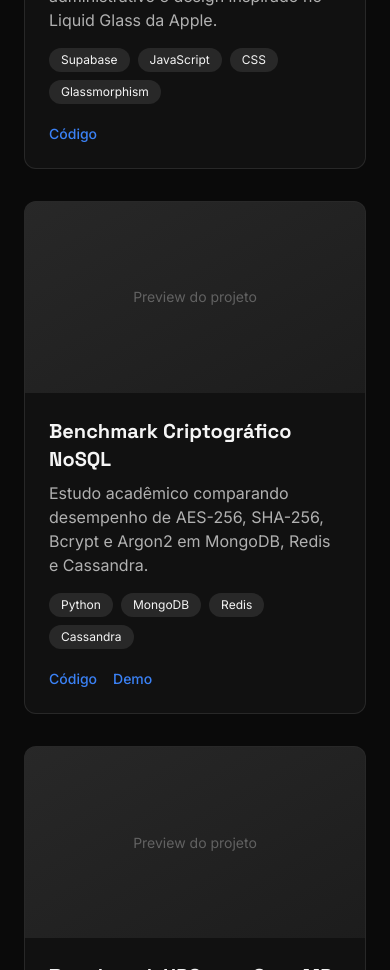
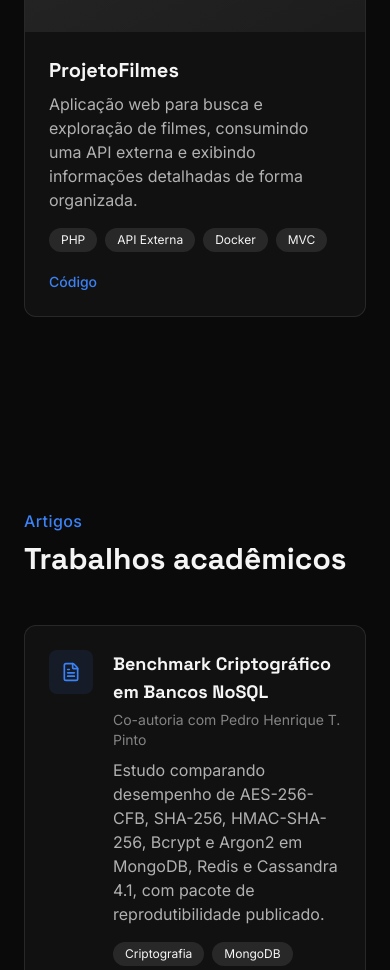
Before and after one commit to Caiosenaf15/portfolio, a Next.js app: page / in a window 390 px wide. Shown: the part 4080-5050 px from the top of the page. Built offline with nearby package versions, Linux system fonts and the light colour scheme.

Commit message:
Update artigos e projetos

```diff
--- a/app/page.tsx
+++ b/app/page.tsx
@@ -3,6 +3,7 @@ import Hero from "@/components/Hero";
 import About from "@/components/About";
 import Experience from "@/components/Experience";
 import Projects from "@/components/Projects";
+import Articles from "@/components/Articles";
 import Certifications from "@/components/Certifications";
 import Skills from "@/components/Skills";
 import Contact from "@/components/Contact";
@@ -16,6 +17,7 @@ export default function Home() {
       <About />
       <Experience />
       <Projects />
+      <Articles />
       <Certifications />
       <Skills />
       <Contact />
--- /dev/null
+++ b/components/Articles.tsx
@@ -0,0 +1,90 @@
+import FadeIn from "./FadeIn";
+import { FileText } from "lucide-react";
+
+const articles = [
+  {
+    title: "Benchmark Criptográfico em Bancos NoSQL",
+    description:
+      "Estudo comparando desempenho de AES-256-CFB, SHA-256, HMAC-SHA-256, Bcrypt e Argon2 em MongoDB, Redis e Cassandra 4.1, com pacote de reprodutibilidade publicado.",
+    coauthor: "Co-autoria com Pedro Henrique T. Pinto",
+    tags: ["Criptografia", "MongoDB", "Redis", "Cassandra"],
+    link: "https://github.com/Caiosenaf15/benchmark-NoSQL",
+    linkLabel: "Repositório",
+  },
+  {
+    title: "Análise de Desempenho com OpenMP",
+    description:
+      "Avaliação de Speedup, Eficiência e Lei de Amdahl em algoritmos paralelos — multiplicação de matrizes, Selection Sort, Heap Sort e histogramas — utilizando a biblioteca LibPPC.",
+    coauthor: "",
+    tags: ["C", "OpenMP", "HPC", "Paralelismo"],
+    link: "",
+    linkLabel: "",
+  },
+];
+
+export default function Articles() {
+  return (
+    <section id="artigos" className="py-24 px-6">
+      <div className="max-w-5xl mx-auto">
+        <FadeIn>
+          <p className="text-accent font-medium mb-2 tracking-wide">
+            Artigos
+          </p>
+          <h2 className="font-heading text-3xl md:text-4xl font-bold mb-12">
+            Trabalhos acadêmicos
+          </h2>
+        </FadeIn>
+
+        <div className="space-y-6">
+          {articles.map((article, index) => (
+            <FadeIn key={article.title} delay={index * 0.1}>
+              <div className="flex gap-5 p-6 rounded-xl border border-foreground/10 hover:border-accent/30 bg-foreground/[0.03] hover:bg-foreground/[0.06] transition-all">
+                <div className="w-11 h-11 rounded-lg bg-accent/10 flex items-center justify-center flex-shrink-0">
+                  <FileText className="text-accent" size={20} />
+                </div>
+
+                <div className="flex-1">
+                  <h3 className="font-heading text-lg font-bold mb-1">
+                    {article.title}
+                  </h3>
+
+                  {article.coauthor && (
+                    <p className="text-sm text-foreground/50 mb-2">
+                      {article.coauthor}
+                    </p>
+                  )}
+
+                  <p className="text-foreground/70 mb-4">
+                    {article.description}
+                  </p>
+
+                  <div className="flex flex-wrap gap-2 mb-4">
+                    {article.tags.map((tag) => (
+                      <span
+                        key={tag}
+                        className="text-xs bg-foreground/10 rounded-full px-3 py-1"
+                      >
+                        {tag}
+                      </span>
+                    ))}
+                  </div>
+
+                  {article.link && (
+                    <a
+                      href={article.link}
+                      target="_blank"
+                      rel="noopener noreferrer"
+                      className="text-sm font-medium text-accent hover:underline"
+                    >
+                      {article.linkLabel} →
+                    </a>
+                  )}
+                </div>
+              </div>
+            </FadeIn>
+          ))}
+        </div>
+      </div>
+    </section>
+  );
+}
--- a/components/Navbar.tsx
+++ b/components/Navbar.tsx
@@ -7,6 +7,7 @@ const links = [
   { href: "#sobre", label: "Sobre" },
   { href: "#experiencia", label: "Experiência" },
   { href: "#projetos", label: "Projetos" },
+  { href: "#artigos", label: "Artigos" },
   { href: "#certificacoes", label: "Certificações" },
   { href: "#skills", label: "Skills" },
   { href: "#contato", label: "Contato" },
--- a/components/Projects.tsx
+++ b/components/Projects.tsx
@@ -2,35 +2,19 @@ import FadeIn from "./FadeIn";
 
 const projects = [
   {
-    title: "Projeto CineTrack",
-    description:
-      "Aplicação para catálogo de filmes",
-    tags: ["API", "", "JavaScript", "Storage"],
-    github: "https://github.com/Caiosenaf15/seu-repo",
-    demo: "https://cinetrack-5i6f.onrender.com/",
-  },
-  {
     title: "Maria 15 Anos - Galeria",
     description:
-      "App de compartilhamento de fotos para festa de 15 anos, com painel administrativo e design inspirado no Liquid Glass da Apple.",
+      "Aplicação de compartilhamento de fotos em tempo real para festa de 15 anos, com painel administrativo protegido por senha e design inspirado no Liquid Glass da Apple. Prototipado inicialmente com Firebase e migrado para Supabase.",
     tags: ["Supabase", "JavaScript", "CSS", "Glassmorphism"],
-    github: "https://github.com/Caiosenaf15/seu-repo",
+    github: "",
     demo: "",
   },
   {
-    title: "Benchmark Criptográfico NoSQL",
+    title: "ProjetoFilmes",
     description:
-      "Estudo acadêmico comparando desempenho de AES-256, SHA-256, Bcrypt e Argon2 em MongoDB, Redis e Cassandra.",
-    tags: ["Python", "MongoDB", "Redis", "Cassandra"],
-    github: "https://github.com/Caiosenaf15/benchmark-NoSQL",
-    demo: "https://caiosenaf15.github.io/benchmark-NoSQL/",
-  },
-  {
-    title: "Benchmark HPC com OpenMP",
-    description:
-      "Artigo acadêmico avaliando Speedup, Eficiência e Lei de Amdahl em algoritmos paralelos com OpenMP.",
-    tags: ["C", "OpenMP", "LaTeX", "Paralelismo"],
-    github: "https://github.com/Caiosenaf15/seu-repo",
+      "Aplicação web para busca e exploração de filmes, consumindo uma API externa e exibindo informações detalhadas de forma organizada.",
+    tags: ["PHP", "API Externa", "Docker", "MVC"],
+    github: "https://github.com/Caiosenaf15/ProjetoFilmes",
     demo: "",
   },
 ];
@@ -51,18 +35,18 @@ export default function Projects() {
         <div className="grid md:grid-cols-2 gap-8">
           {projects.map((project, index) => (
             <FadeIn key={project.title} delay={index * 0.1}>
-              <div className="group rounded-xl overflow-hidden border border-foreground/10 hover:border-accent/40 transition-all duration-300 bg-foreground/[0.03] hover:bg-foreground/[0.06] hover:-translate-y-1">
+              <div className="group rounded-xl overflow-hidden border border-foreground/10 hover:border-accent/40 transition-all duration-300 bg-foreground/[0.03] hover:bg-foreground/[0.06] hover:-translate-y-1 h-full flex flex-col">
                 <div className="aspect-video bg-gradient-to-br from-foreground/10 to-foreground/5 flex items-center justify-center">
                   <span className="text-foreground/30 text-sm">
                     Preview do projeto
                   </span>
                 </div>
 
-                <div className="p-6">
+                <div className="p-6 flex flex-col flex-1">
                   <h3 className="font-heading text-xl font-bold mb-2 group-hover:text-accent transition-colors">
                     {project.title}
                   </h3>
-                  <p className="text-foreground/70 mb-4">
+                  <p className="text-foreground/70 mb-4 flex-1">
                     {project.description}
                   </p>
 
@@ -77,7 +61,9 @@ export default function Projects() {
                     ))}
                   </div>
 
+                  {(project.github || project.demo) && (
                     <div className="flex gap-4">
+                      {project.github && (
                         <a
                           href={project.github}
                           target="_blank"
@@ -86,6 +72,7 @@ export default function Projects() {
                         >
                           Código
                         </a>
+                      )}
                       {project.demo && (
                         <a
                           href={project.demo}
@@ -97,6 +84,7 @@ export default function Projects() {
                         </a>
                       )}
                     </div>
+                  )}
                 </div>
               </div>
             </FadeIn>
```
Lines whose indentation alone changed are shown as unchanged.
